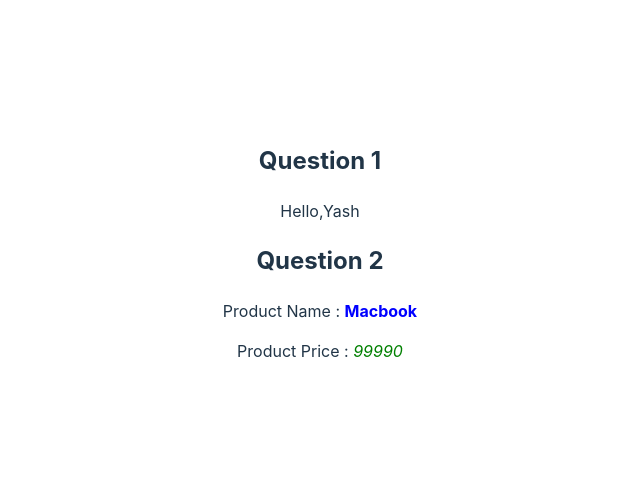
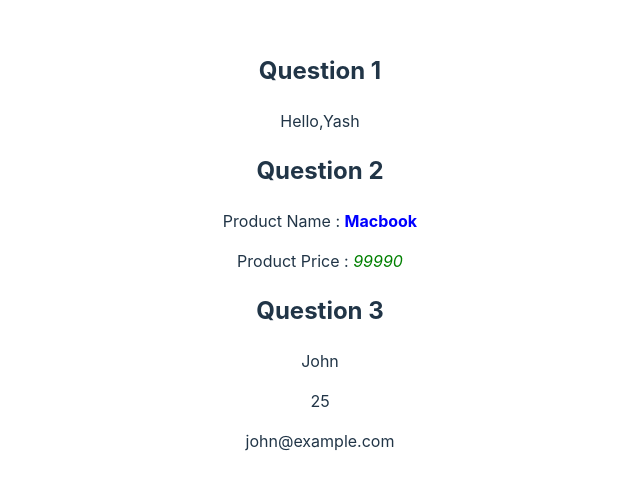
Before and after one commit to yashpatidar17/Neog-React, a React (Vite) app in the folder reactPracticeSet2/reactquestionset2/: page / in a window 1280 px wide. Shown: the part 149-638 px from the top of the page, without its empty margins (320-960 px from the left). Built offline with nearby package versions, Linux system fonts and the light colour scheme.

Commit message:
Add - Question 3 of set 2

```diff
--- a/reactPracticeSet2/reactquestionset2/src/App.jsx
+++ b/reactPracticeSet2/reactquestionset2/src/App.jsx
@@ -1,12 +1,20 @@
 import "./App.css";
 import { Question1 } from "./Question1";
 import { Question2 } from "./Question2";
+import { Userprofile } from "./Question3";
+
+const userData = {
+  name: 'John',
+  age: 25,
+  email: 'john@example.com',
+}
 
 function App() {
   return (
     <div className="App">
       <Question1 nameprop={"Yash"} />
       <Question2 productname={"Macbook"} productprice={99990}/>
+      <Userprofile userdata={userData}/>
     </div>
   );
 }
--- /dev/null
+++ b/reactPracticeSet2/reactquestionset2/src/Question3.jsx
@@ -0,0 +1,10 @@
+export const Userprofile = ({ userdata }) => {
+  return (
+    <div>
+      <h2>Question 3</h2>
+        {Object.values(userdata).map((item)=>(
+            <p>{item}</p>
+        ))}
+    </div>
+  );
+};
```
